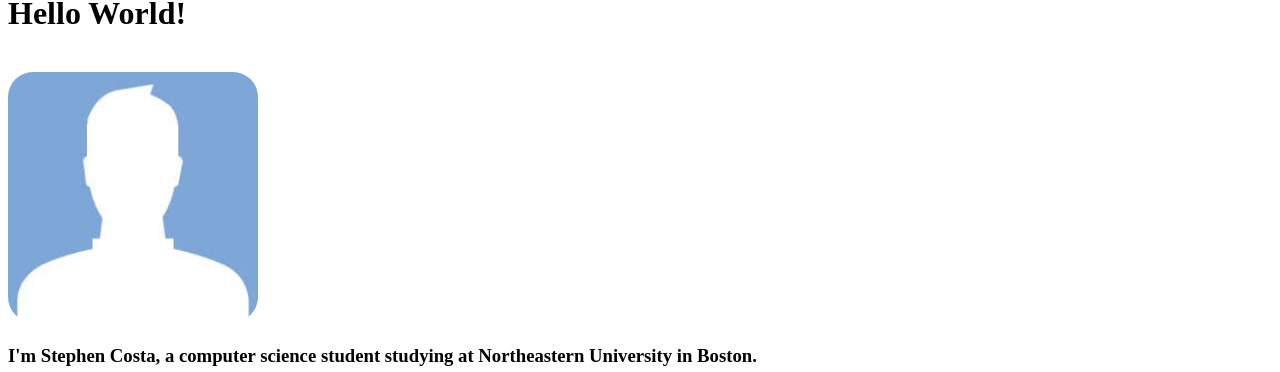
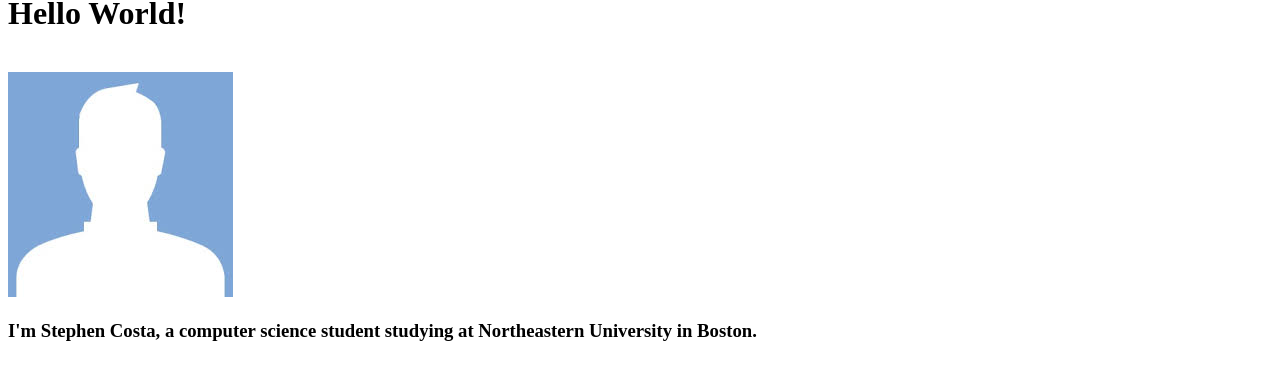
Before and after one commit to costaste/website, a React app: page / in a window 1280 px wide. Shown: the part 148-520 px from the top of the page. Built offline with nearby package versions, Linux system fonts and the light colour scheme; the HTML template or start-up script is replaced by a standard one.

Commit message:
Change theme to dark grey/wheat combo

```diff
--- a/app/src/components/Home.jsx
+++ b/app/src/components/Home.jsx
@@ -7,7 +7,7 @@ class HomePage extends Component {
         <br/>
         <h1>Hello World!</h1>
         <br/>
-        <img src={require('../../assets/images/placeholder.jpg')} width='250px' style={{borderRadius:'25px'}}/>
+        <img src={require('../../assets/images/placeholder.jpg')} className='profileImg'/>
         <h3>I'm Stephen Costa, a computer science student studying at Northeastern University in Boston. </h3>
         <br/>
         <ul class='list'>
```
Also changed, not shown: app/dist/index.html, app/dist/style.less.
